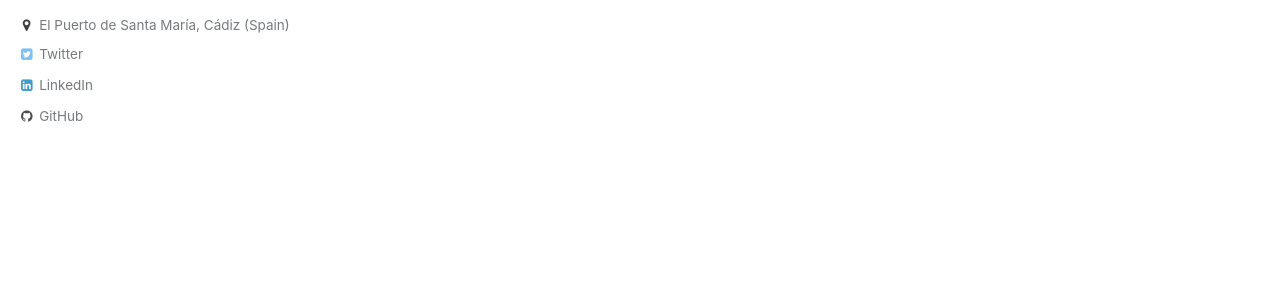
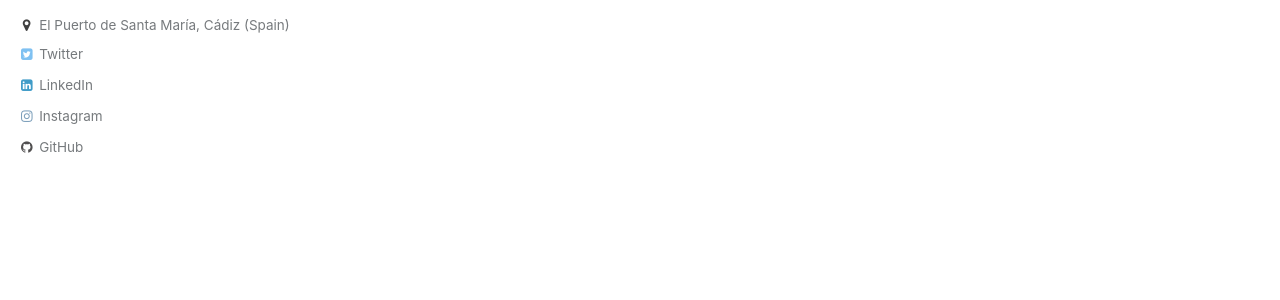
Before and after one commit to Patrickusaf/patrickusaf, a Jekyll site: the page built from index.html, in a window 1280 px wide. Shown: the part 333-633 px from the top of the page. Built offline with Jekyll 4.4.1, drawn with Linux system fonts in a browser that asks for light colours; the list of posts is cut into pages by our own code.

Commit message:
Update _config.yml

```diff
--- a/_config.yml
+++ b/_config.yml
@@ -57,7 +57,7 @@ yandex_site_verification :
 twitter:
   username               : patrickusaf
 facebook:
-  username               : patrickusaf
+  username               : Patrickusaf
   app_id                 :
   publisher              :
 og_image                 : # Open Graph/Twitter default site image
@@ -92,7 +92,7 @@ author:
   github           : patrickusaf
   google_plus      :
   keybase          :
-  instagram        :
+  instagram        : patrickusaf
   lastfm           :
   linkedin         : patrickusaf
   pinterest        :
```
